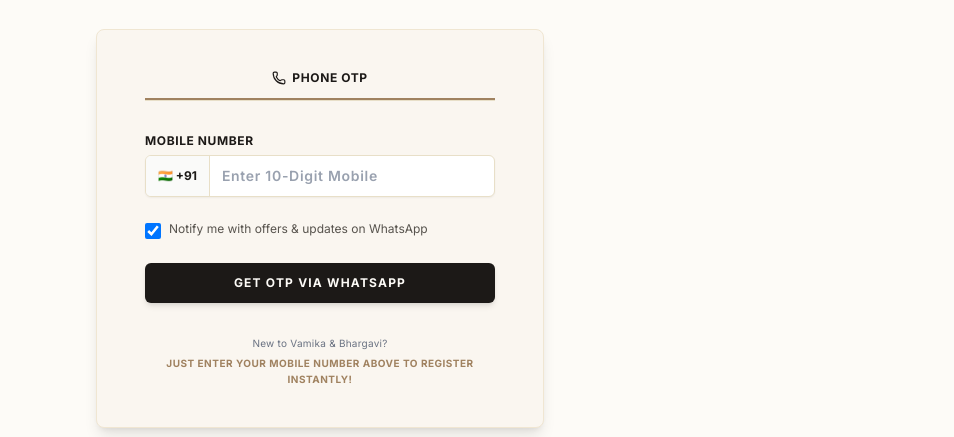
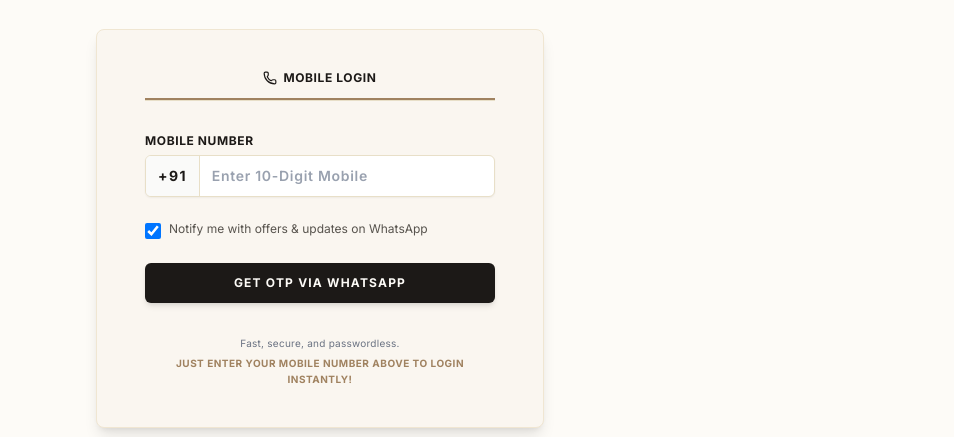
Before and after one commit to bhavyc/clothing-marketplace, a Next.js app: page /auth/login in a window 1280 px wide. Shown: the part 322-759 px from the top of the page, without its empty margins (320-1274 px from the left). Built offline with nearby package versions, Linux system fonts and the light colour scheme; no server answers; the database is empty; a web font is replaced by a local one.

Commit message:
changes in frontend

```diff
--- a/src/app/auth/login/page.tsx
+++ b/src/app/auth/login/page.tsx
@@ -167,7 +167,7 @@
             <div className="flex-1 pb-3 text-center text-xs font-sans font-bold uppercase tracking-wider border-b-2 border-brand-gold text-brand-charcoal">
               <span className="flex items-center justify-center gap-1.5">
                 <Phone className="h-3.5 w-3.5" />
-                Phone OTP
+                Mobile Login
               </span>
             </div>
           </div>
@@ -194,8 +194,8 @@
                       Mobile Number
                     </label>
                     <div className="mt-1.5 flex rounded-md border border-[#E8DFC8] bg-white overflow-hidden shadow-xs focus-within:border-brand-gold transition-colors">
-                      <span className="flex items-center bg-stone-50 px-3 text-xs text-brand-charcoal font-bold border-r border-[#E8DFC8]">
-                        🇮🇳 +91
+                      <span className="flex items-center bg-stone-50 px-3 text-sm text-brand-charcoal font-bold border-r border-[#E8DFC8] tracking-widest">
+                        +91
                       </span>
                       <input
                         type="tel"
@@ -334,9 +334,9 @@
           )}
 
           <div className="mt-8 text-center text-[10px] text-stone-500 font-sans tracking-wide leading-relaxed">
-            <span className="text-gray-500">New to Vamika & Bhargavi? </span>
+            <span className="text-gray-500">Fast, secure, and passwordless. </span>
             <span className="font-bold text-brand-gold uppercase tracking-wider block mt-1">
-              Just enter your mobile number above to register instantly!
+              Just enter your mobile number above to login instantly!
             </span>
           </div>
         </div>
--- a/src/app/page.tsx
+++ b/src/app/page.tsx
@@ -327,7 +327,7 @@
             </h2>
             <div className="h-0.5 w-12 bg-brand-gold" />
             <p className="font-sans text-[11px] sm:text-xs sm:text-sm text-stone-300 uppercase tracking-widest leading-relaxed max-w-xl">
-              At Vamika & Bhargavi, we believe in perfect silhouettes that fit you flawlessly. Enjoy complimentary size customisation, length adjustments, and direct styling consultations with our designers to bring your dream outfit to life.
+             At Vamika & Bhargavi, we believe in perfect silhouettes that fit you flawlessly. Enjoy complimentary size customisation, length adjustments, and direct styling consultations with our designers to bring your dream outfit to life.
             </p>
             <div className="pt-2 sm:pt-4 flex flex-col sm:flex-row gap-4">
               <a
--- a/src/components/Header.tsx
+++ b/src/components/Header.tsx
@@ -28,6 +28,7 @@
   const [searchQuery, setSearchQuery] = useState("");
   const [isProfileMenuOpen, setIsProfileMenuOpen] = useState(false);
   const [isMobileMenuOpen, setIsMobileMenuOpen] = useState(false);
+  const [isMobileShopOpen, setIsMobileShopOpen] = useState(false);
 
   // Dynamic navigation links
   const [categories, setCategories] = useState<string[]>([]);
@@ -330,16 +331,29 @@
           >
             About Us
           </Link>
+          <div className="flex flex-col space-y-1">
+            <div className="flex items-center justify-between">
               <Link
                 href="/shop"
                 onClick={() => setIsMobileMenuOpen(false)}
-            className="block font-sans text-sm uppercase tracking-wider text-brand-charcoal hover:text-brand-gold py-1 font-bold"
+                className="font-sans text-sm uppercase tracking-wider text-brand-charcoal hover:text-brand-gold py-1 font-bold"
               >
                 Shop All
               </Link>
+              {categories.length > 0 && (
+                <button
+                  onClick={() => setIsMobileShopOpen(!isMobileShopOpen)}
+                  className="p-2 -mr-2 text-brand-charcoal focus:outline-none"
+                  aria-label="Toggle categories"
+                >
+                  <ChevronDown className={`h-4 w-4 transition-transform duration-300 ${isMobileShopOpen ? 'rotate-180' : ''}`} />
+                </button>
+              )}
+            </div>
 
             {categories.length > 0 && (
-            <div className="pl-4 space-y-2 border-l border-[#F0E6D2]">
+              <div className={`overflow-hidden transition-all duration-300 ${isMobileShopOpen ? 'max-h-96' : 'max-h-0'}`}>
+                <div className="pl-4 py-2 space-y-3 border-l border-[#F0E6D2] mt-1 mb-2">
                   {categories.map((cat) => (
                     <Link
                       key={cat}
@@ -351,7 +365,9 @@
                     </Link>
                   ))}
                 </div>
+              </div>
             )}
+          </div>
 
           <Link
             href="/shop?collection=Bestsellers"
```
Lines whose indentation alone changed are shown as unchanged.
